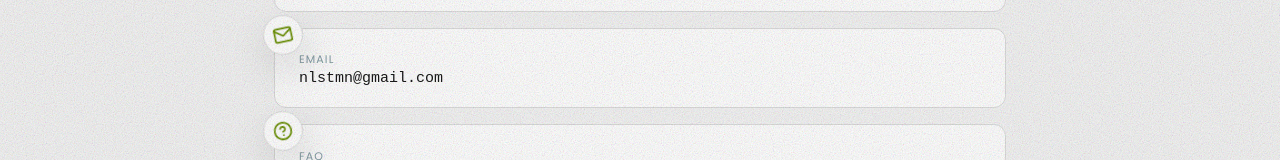
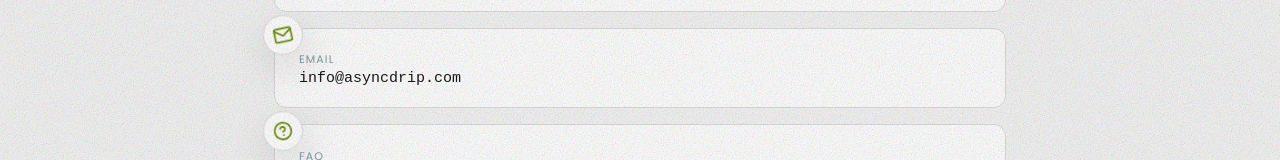
Before and after one commit to nlstmn/asyncawait, a React (Vite) app in the folder frontend/: page /contact in a window 1280 px wide. Shown: the part 381-541 px from the top of the page. Built offline with nearby package versions, Linux system fonts and the light colour scheme; no server answers.

Commit message:
chore(contact): switch public email to info@asyncdrip.com, placeholders in .env.example

```diff
--- a/frontend/src/components/Footer.jsx
+++ b/frontend/src/components/Footer.jsx
@@ -17,7 +17,7 @@ export default function Footer() {
           <span className="footer__icon">{ICONS.whatsapp}</span>
           <span className="footer__label">whatsapp</span>
         </a>
-        <a href="mailto:nlstmn@gmail.com" aria-label="email">
+        <a href="mailto:info@asyncdrip.com" aria-label="email">
           <span className="footer__icon">{ICONS.email}</span>
           <span className="footer__label">email</span>
         </a>
--- a/frontend/src/pages/Contact.jsx
+++ b/frontend/src/pages/Contact.jsx
@@ -17,8 +17,8 @@ const CONTACTS = [
   },
   {
     label: 'email',
-    value: 'nlstmn@gmail.com',
-    href: 'mailto:nlstmn@gmail.com',
+    value: 'info@asyncdrip.com',
+    href: 'mailto:info@asyncdrip.com',
   },
 ]
 
```
Also changed, not shown: 1 other file (tests, documents, lock files or other folders).
